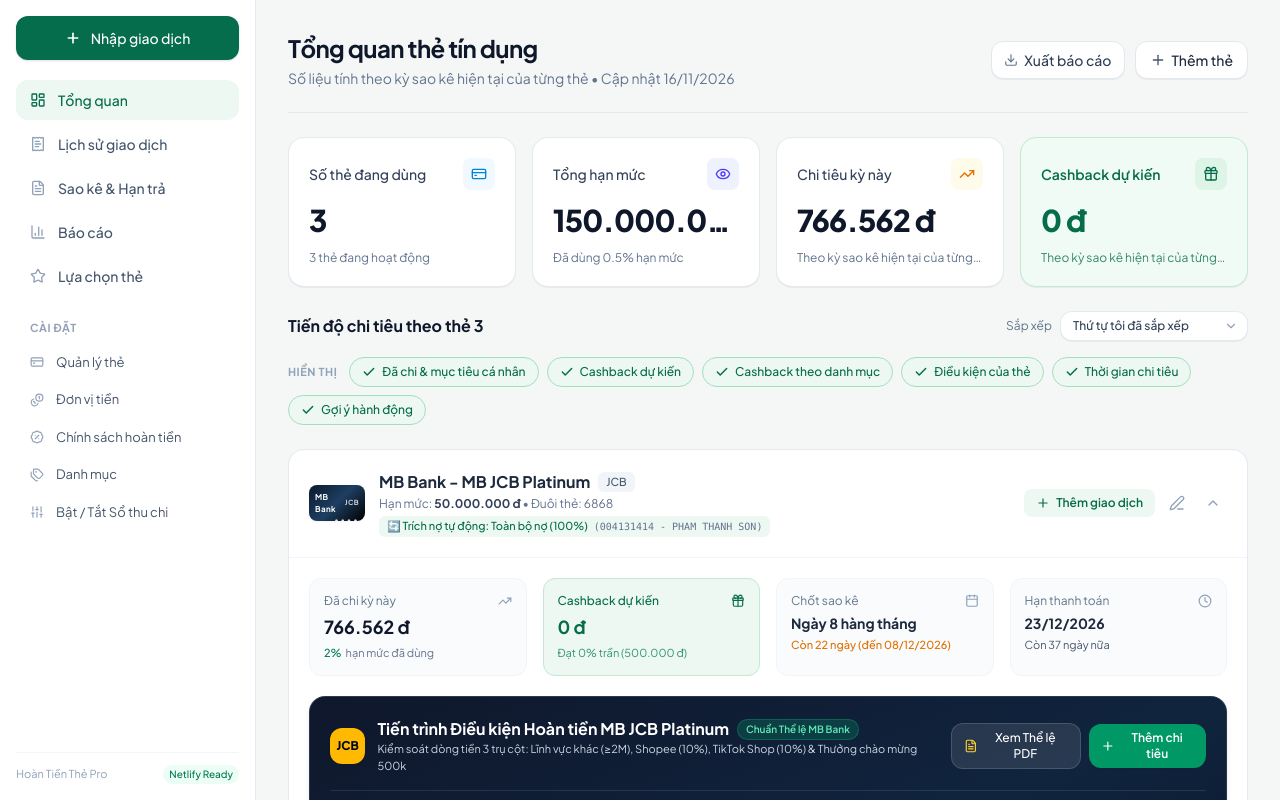
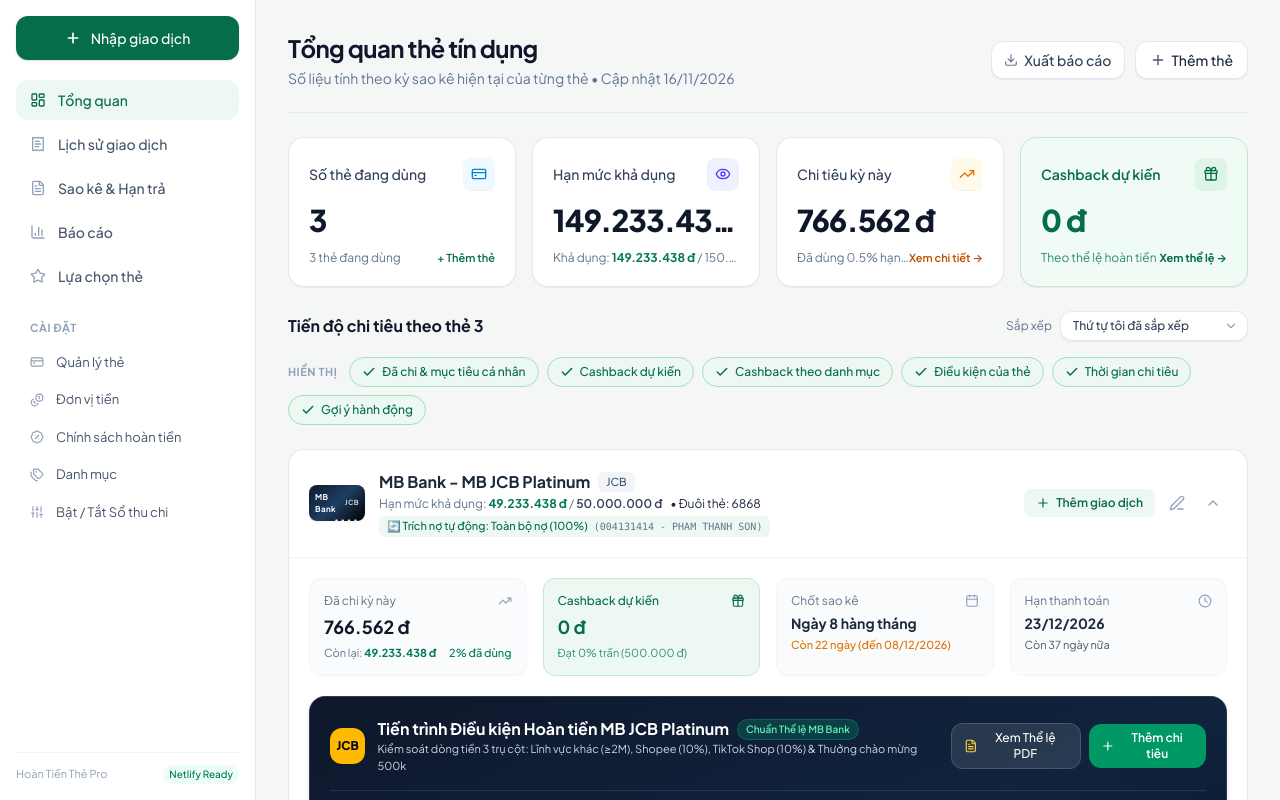
Before and after one commit to stpham111-dotcom/credit-card-manager, a React (Vite) app: page / in a window 1280 px wide. Shown: the top 800 px of the page. Built offline with nearby package versions, Linux system fonts and the light colour scheme.

Commit message:
feat: make top metric icons interactive, add privacy eye toggle, and display available credit limit

```diff
--- a/src/components/CreditCardItem.tsx
+++ b/src/components/CreditCardItem.tsx
@@ -39,6 +39,7 @@ export const CreditCardItem: React.FC<CreditCardItemProps> = ({
 
   // Calculate percentage of limit used
   const limitPercent = Math.min(100, Math.round(analysis.utilizationRate));
+  const availableLimit = Math.max(0, card.creditLimit - analysis.totalSpent);
 
   // Calculate percentage of cashback earned against overall cap
   const cashbackCap = card.cashbackPolicy.overallMaxCashback || 0;
@@ -80,10 +81,12 @@ export const CreditCardItem: React.FC<CreditCardItemProps> = ({
                 {card.cardType}
               </span>
             </div>
-            <p className="text-xs text-slate-500 mt-0.5">
-              Hạn mức: <strong className="text-slate-700">{formatVND(card.creditLimit)}</strong>
+            <div className="flex flex-wrap items-center gap-x-2 gap-y-0.5 mt-0.5 text-xs">
+              <span className="text-slate-500">
+                Hạn mức khả dụng: <strong className="text-emerald-700 font-bold">{formatVND(availableLimit)}</strong> / <span className="text-slate-700 font-semibold">{formatVND(card.creditLimit)}</span>
+              </span>
               {card.cardNumberLast4 && ` • Đuôi thẻ: ${card.cardNumberLast4}`}
-            </p>
+            </div>
             {card.paymentMethod === 'auto_debit' && (
               <div className="mt-1 flex items-center gap-1.5 text-[11px] text-[#056c4c] font-medium bg-[#edf8f2] px-2 py-0.5 rounded-md w-fit">
                 <span>🔄 Trích nợ tự động: {card.paymentRate === 'minimum' ? 'Tối thiểu' : 'Toàn bộ nợ (100%)'}</span>
@@ -136,11 +139,11 @@ export const CreditCardItem: React.FC<CreditCardItemProps> = ({
             <div className="text-lg font-bold text-slate-900">
               {formatVND(analysis.totalSpent)}
             </div>
-            <div className="flex items-center gap-1 text-[11px] text-slate-500 mt-1">
+            <div className="flex items-center justify-between text-[11px] text-slate-500 mt-1">
+              <span>Còn lại: <strong className="text-emerald-700 font-bold">{formatVND(availableLimit)}</strong></span>
               <span className={`font-medium ${limitPercent > 70 ? 'text-rose-600' : 'text-emerald-700'}`}>
-                {limitPercent}%
+                {limitPercent}% đã dùng
               </span>
-              <span>hạn mức đã dùng</span>
             </div>
           </div>
 
@@ -226,9 +229,9 @@ export const CreditCardItem: React.FC<CreditCardItemProps> = ({
           {/* Credit Limit Progress */}
           <div>
             <div className="flex justify-between text-xs text-slate-600 mb-1">
-              <span>Tỷ lệ sử dụng hạn mức</span>
+              <span>Hạn mức thẻ &amp; Số tiền khả dụng</span>
               <span className="font-semibold text-slate-700">
-                {formatVND(analysis.totalSpent)} / {formatVND(card.creditLimit)} ({analysis.utilizationRate.toFixed(1)}%)
+                Khả dụng: <strong className="text-emerald-700 font-bold">{formatVND(availableLimit)}</strong> / {formatVND(card.creditLimit)} (Đã dùng {analysis.utilizationRate.toFixed(1)}%)
               </span>
             </div>
             <div className="w-full bg-slate-100 h-2.5 rounded-full overflow-hidden">
--- a/src/components/OverviewTab.tsx
+++ b/src/components/OverviewTab.tsx
@@ -4,6 +4,7 @@ import {
   TrendingUp,
   Gift,
   Eye,
+  EyeOff,
   Check,
   ChevronDown,
   Plus,
@@ -17,6 +18,7 @@ import { CreditCard, Transaction, DisplayOptions } from '../types';
 import { analyzeCardCycle, CardCycleAnalysis } from '../utils/cashbackCalculator';
 import { formatVND, formatDateVN } from '../utils/formatters';
 import { CreditCardItem } from './CreditCardItem';
+import { MBJCBPolicyModal } from './MBJCBPolicyModal';
 
 interface OverviewTabProps {
   cards: CreditCard[];
@@ -68,6 +70,29 @@ export const OverviewTab: React.FC<OverviewTabProps> = ({
   const totalLimit = cardAnalyses.reduce((sum, item) => sum + item.creditLimit, 0);
   const totalSpentCycle = cardAnalyses.reduce((sum, item) => sum + item.totalSpent, 0);
   const totalEstimatedCashback = cardAnalyses.reduce((sum, item) => sum + item.totalCappedCashback, 0);
+  const totalAvailableLimit = Math.max(0, totalLimit - totalSpentCycle);
+
+  const [isPolicyModalOpen, setIsPolicyModalOpen] = useState(false);
+  const [isHideBalances, setIsHideBalances] = useState(() => {
+    try {
+      return localStorage.getItem('hoantien_hide_balances') === 'true';
+    } catch {
+      return false;
+    }
+  });
+
+  const toggleHideBalances = () => {
+    const next = !isHideBalances;
+    setIsHideBalances(next);
+    try {
+      localStorage.setItem('hoantien_hide_balances', String(next));
+    } catch {}
+  };
+
+  const maskMoney = (amount: number) => {
+    if (isHideBalances) return '•••••• ₫';
+    return formatVND(amount);
+  };
 
   // Sorting
   const sortedAnalyses = useMemo(() => {
@@ -97,79 +122,125 @@ export const OverviewTab: React.FC<OverviewTabProps> = ({
 
   return (
     <div className="space-y-6">
-      {/* 4 Metric Cards Grid - Exact replica of the screenshot */}
+      {/* 4 Interactive Metric Cards Grid */}
       <div className="grid grid-cols-1 sm:grid-cols-2 lg:grid-cols-4 gap-4">
         {/* Metric 1: Số thẻ đang dùng */}
         <div className="bg-white rounded-2xl p-5 border border-slate-200/90 shadow-2xs flex flex-col justify-between">
           <div className="flex items-center justify-between">
             <span className="text-sm font-medium text-slate-700">Số thẻ đang dùng</span>
-            <div className="w-8 h-8 rounded-lg bg-sky-50 text-sky-600 flex items-center justify-center">
+            <button
+              onClick={onOpenAddCard}
+              className="w-8 h-8 rounded-lg bg-sky-50 hover:bg-sky-100 text-sky-600 flex items-center justify-center cursor-pointer transition-colors shadow-2xs"
+              title="Bấm để thêm thẻ tín dụng mới"
+            >
               <CreditCardIcon className="w-4 h-4" />
-            </div>
+            </button>
           </div>
           <div className="my-3">
             <div className="text-3xl font-extrabold text-slate-900 tracking-tight">
               {totalCardsCount}
             </div>
           </div>
-          <div className="text-xs text-slate-500">
-            {totalCardsCount === 0 ? 'Chưa có dữ liệu' : `${totalCardsCount} thẻ đang hoạt động`}
+          <div className="text-xs text-slate-500 flex items-center justify-between">
+            <span>{totalCardsCount === 0 ? 'Chưa có thẻ nào' : `${totalCardsCount} thẻ đang dùng`}</span>
+            <button
+              onClick={onOpenAddCard}
+              className="text-[#056c4c] hover:underline font-semibold text-[11px] cursor-pointer"
+            >
+              + Thêm thẻ
+            </button>
           </div>
         </div>
 
-        {/* Metric 2: Tổng hạn mức */}
+        {/* Metric 2: Hạn mức khả dụng & Tổng hạn mức (Active Eye Button) */}
         <div className="bg-white rounded-2xl p-5 border border-slate-200/90 shadow-2xs flex flex-col justify-between">
           <div className="flex items-center justify-between">
-            <span className="text-sm font-medium text-slate-700">Tổng hạn mức</span>
-            <div className="w-8 h-8 rounded-lg bg-indigo-50 text-indigo-600 flex items-center justify-center">
-              <Eye className="w-4 h-4" />
-            </div>
+            <span className="text-sm font-medium text-slate-700">Hạn mức khả dụng</span>
+            <button
+              onClick={toggleHideBalances}
+              className={`w-8 h-8 rounded-lg flex items-center justify-center cursor-pointer transition-colors shadow-2xs ${
+                isHideBalances
+                  ? 'bg-amber-50 hover:bg-amber-100 text-amber-700'
+                  : 'bg-indigo-50 hover:bg-indigo-100 text-indigo-600'
+              }`}
+              title={isHideBalances ? 'Bấm để hiển thị số tiền' : 'Bấm để ẩn số tiền (Bảo mật số dư)'}
+            >
+              {isHideBalances ? <EyeOff className="w-4 h-4" /> : <Eye className="w-4 h-4" />}
+            </button>
           </div>
           <div className="my-3">
             <div className="text-2xl sm:text-3xl font-extrabold text-slate-900 tracking-tight truncate">
-              {formatVND(totalLimit)}
+              {maskMoney(totalAvailableLimit)}
             </div>
           </div>
-          <div className="text-xs text-slate-500">
-            {totalLimit === 0
-              ? 'Chưa khai hạn mức'
-              : `Đã dùng ${((totalSpentCycle / totalLimit) * 100).toFixed(1)}% hạn mức`}
+          <div className="text-xs text-slate-500 truncate">
+            {totalLimit === 0 ? (
+              'Chưa khai hạn mức'
+            ) : (
+              <span>
+                Khả dụng: <strong className="text-emerald-700 font-bold">{maskMoney(totalAvailableLimit)}</strong> / {maskMoney(totalLimit)}
+              </span>
+            )}
           </div>
         </div>
 
-        {/* Metric 3: Chi tiêu kỳ này */}
+        {/* Metric 3: Chi tiêu kỳ này (Active TrendingUp Button -> View Transactions) */}
         <div className="bg-white rounded-2xl p-5 border border-slate-200/90 shadow-2xs flex flex-col justify-between">
           <div className="flex items-center justify-between">
             <span className="text-sm font-medium text-slate-700">Chi tiêu kỳ này</span>
-            <div className="w-8 h-8 rounded-lg bg-amber-50 text-amber-600 flex items-center justify-center">
+            <button
+              onClick={onViewAllTransactions}
+              className="w-8 h-8 rounded-lg bg-amber-50 hover:bg-amber-100 text-amber-600 flex items-center justify-center cursor-pointer transition-colors shadow-2xs"
+              title="Bấm để xem lịch sử & quản lý giao dịch"
+            >
               <TrendingUp className="w-4 h-4" />
-            </div>
+            </button>
           </div>
           <div className="my-3">
             <div className="text-2xl sm:text-3xl font-extrabold text-slate-900 tracking-tight truncate">
-              {formatVND(totalSpentCycle)}
+              {maskMoney(totalSpentCycle)}
             </div>
           </div>
-          <div className="text-xs text-slate-500 truncate">
-            Theo kỳ sao kê hiện tại của từng thẻ
+          <div className="text-xs text-slate-500 flex items-center justify-between">
+            <span className="truncate">
+              Đã dùng {totalLimit > 0 ? ((totalSpentCycle / totalLimit) * 100).toFixed(1) : 0}% hạn mức
+            </span>
+            {onViewAllTransactions && (
+              <button
+                onClick={onViewAllTransactions}
+                className="text-amber-700 hover:underline font-semibold text-[11px] cursor-pointer shrink-0"
+              >
+                Xem chi tiết →
+              </button>
+            )}
           </div>
         </div>
 
-        {/* Metric 4: Cashback dự kiến (Highlighted in Green) */}
+        {/* Metric 4: Cashback dự kiến (Active Gift Button -> View Policy Modal) */}
         <div className="bg-[#f0fbf5] rounded-2xl p-5 border border-[#c3e9d2] shadow-2xs flex flex-col justify-between relative overflow-hidden">
           <div className="flex items-center justify-between">
             <span className="text-sm font-semibold text-[#056c4c]">Cashback dự kiến</span>
-            <div className="w-8 h-8 rounded-lg bg-[#ddf4e7] text-[#056c4c] flex items-center justify-center">
+            <button
+              onClick={() => setIsPolicyModalOpen(true)}
+              className="w-8 h-8 rounded-lg bg-[#ddf4e7] hover:bg-[#cbeedb] text-[#056c4c] flex items-center justify-center cursor-pointer transition-colors shadow-2xs"
+              title="Bấm để xem chi tiết thể lệ hoàn tiền MB JCB Platinum"
+            >
               <Gift className="w-4 h-4" />
-            </div>
+            </button>
           </div>
           <div className="my-3">
             <div className="text-2xl sm:text-3xl font-extrabold text-[#056c4c] tracking-tight truncate">
-              {formatVND(totalEstimatedCashback)}
+              {maskMoney(totalEstimatedCashback)}
             </div>
           </div>
-          <div className="text-xs text-[#056c4c]/80 truncate">
-            Theo kỳ sao kê hiện tại của từng thẻ
+          <div className="text-xs text-[#056c4c]/80 flex items-center justify-between">
+            <span className="truncate">Theo thể lệ hoàn tiền</span>
+            <button
+              onClick={() => setIsPolicyModalOpen(true)}
+              className="text-[#056c4c] hover:underline font-bold text-[11px] cursor-pointer shrink-0"
+            >
+              Xem thể lệ →
+            </button>
           </div>
         </div>
       </div>
@@ -433,6 +504,12 @@ export const OverviewTab: React.FC<OverviewTabProps> = ({
           </div>
         </div>
       )}
+
+      {/* MB Bank JCB Platinum Policy Modal */}
+      <MBJCBPolicyModal
+        isOpen={isPolicyModalOpen}
+        onClose={() => setIsPolicyModalOpen(false)}
+      />
     </div>
   );
 };
```
